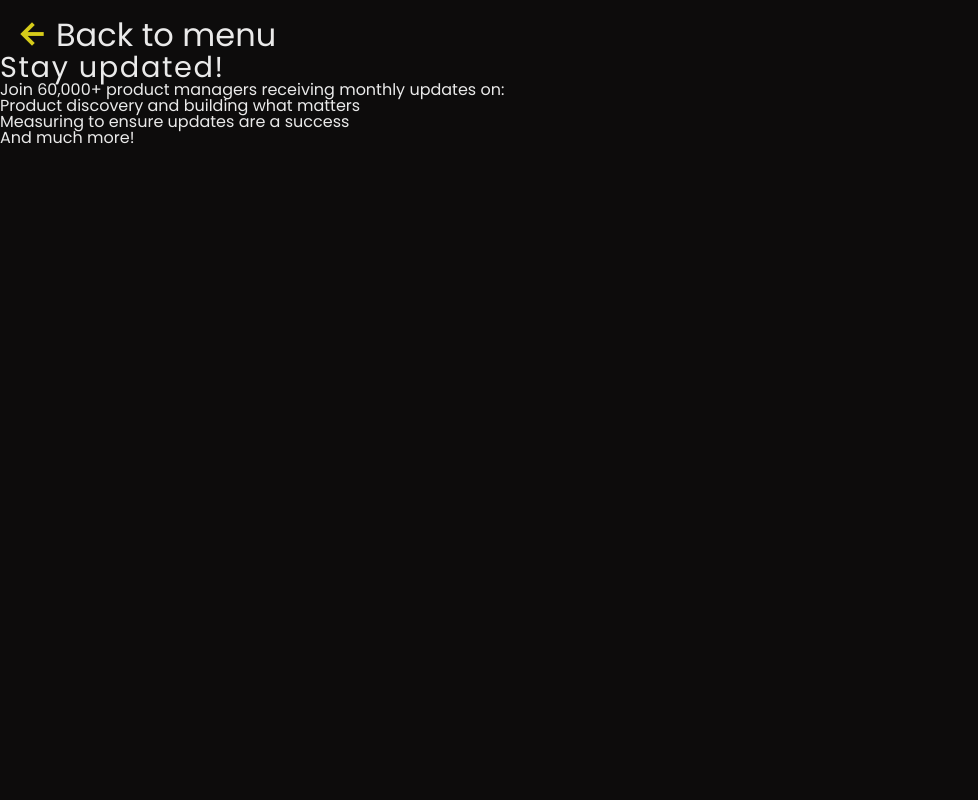
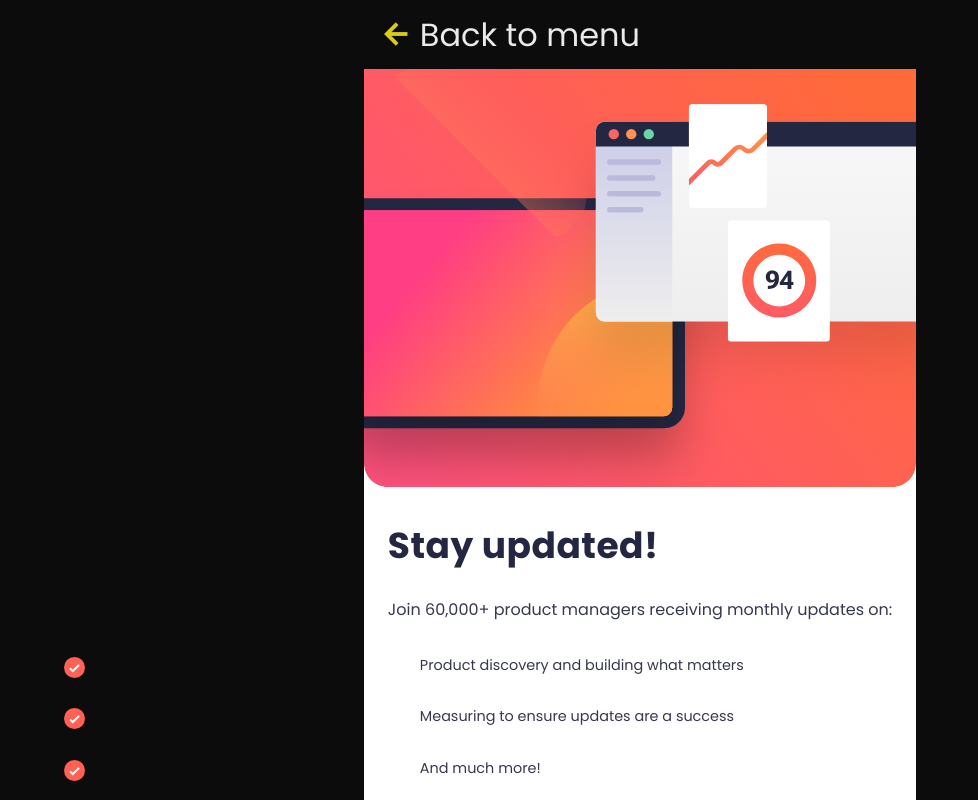
Before and after one commit to Kapson007/frontend-mentor-miniprojects, a Vue app: page /newsletter-form in a window 1280 px wide. Shown: the whole page, without its empty margins (0-978 px from the left). Built offline with nearby package versions, Linux system fonts and the light colour scheme.

Commit message:
add styles for description of newsletter

```diff
--- a/src/components/NewsLetterComponents/BenefitItemComponent.vue
+++ b/src/components/NewsLetterComponents/BenefitItemComponent.vue
@@ -8,4 +8,16 @@
     defineProps({ benefit: { type: String, required: true } })
 </script>
 
-<style scoped lang="scss"></style>
+<style scoped lang="scss">
+    @use '/src/styles/newsletterFormStyles/newsletterForm-index' as newsletter;
+    .benefitList__benefitBulletPoint {
+        color: newsletter.$charcoal-grey;
+        font-size: 0.9rem;
+        line-height: 1.2;
+        &::before {
+            content: url('/public/newsletterFormAssets/icon-list.svg');
+            position: absolute;
+            left: 5%;
+        }
+    }
+</style>
--- a/src/components/NewsLetterComponents/BenefitListComponent.vue
+++ b/src/components/NewsLetterComponents/BenefitListComponent.vue
@@ -16,4 +16,8 @@
     ]
 </script>
 
-<style scoped></style>
+<style scoped lang="scss">
+    .subscriptionBenefits {
+        padding: 0 2rem;
+    }
+</style>
--- a/src/components/NewsLetterComponents/NewsletterFormComponent.vue
+++ b/src/components/NewsLetterComponents/NewsletterFormComponent.vue
@@ -1,6 +1,8 @@
 <template>
     <section class="newsletterFormLayout">
-        <div class="newsletterFormLayout__banner"></div>
+        <img
+            class="newsletterFormLayout__banner"
+            src="public/newsletterFormAssets/illustration-sign-up-mobile.svg" />
         <div class="newsletterFormLayout__description description">
             <h1 class="description__title">Stay updated!</h1>
             <h6 class="description__advert">
@@ -15,4 +17,37 @@
     import BenefitListComponent from './BenefitListComponent.vue'
 </script>
 
-<style scoped></style>
+<style scoped lang="scss">
+    @use 'src/styles/newsletterFormStyles/_newsletterForm-index' as newsletter;
+    .newsletterFormLayout {
+        background-color: newsletter.$white;
+        height: 100%;
+
+        &__banner {
+            width: 100%;
+        }
+
+        &__description {
+            margin-top: 1rem;
+            @include flex-position(column, space-evenly, flex-start, 0.8rem);
+            height: 40%;
+            padding: 0 $padding-large;
+
+            .description {
+                position: relative;
+                &__title {
+                    @include header-style(
+                        2.25rem,
+                        newsletter.$dark-slate-grey,
+                        700,
+                        0.03rem
+                    );
+                }
+                &__advert {
+                    color: newsletter.$charcoal-grey;
+                    line-height: 1.5;
+                }
+            }
+        }
+    }
+</style>
--- a/src/style.scss
+++ b/src/style.scss
@@ -7,6 +7,7 @@ body {
     font-size: $font-size--base;
     font-family: $font-family;
     color: $text-color--dark-theme;
+    box-sizing: border-box;
 }
 #app {
     @include flex-position(column);
--- a/src/styles/model/mixins.scss
+++ b/src/styles/model/mixins.scss
@@ -27,3 +27,15 @@
         outline-width: $width;
     }
 }
+
+@mixin header-style(
+    $size: 2rem,
+    $color: $text-color,
+    $weight: 600,
+    $let-spacing: 0.09rem
+) {
+    font-size: $size;
+    color: $color;
+    font-weight: $weight;
+    letter-spacing: $let-spacing;
+}
--- a/src/styles/model/variables.scss
+++ b/src/styles/model/variables.scss
@@ -21,6 +21,7 @@ $font-weight-bold: 700;
 
 // paddings and margins
 $padding-normal: 1rem;
+$padding-large: 1.5rem;
 $margin-normal: 1rem;
 $margin-huge: 3rem;
 
--- a/src/view/NewsletterFormView.vue
+++ b/src/view/NewsletterFormView.vue
@@ -13,6 +13,6 @@
 <style scoped lang="scss">
     .newsletterFormView {
         height: 100dvh;
-        width: 100dvw;
+        @include flex-position(column, flex-start, flex-start, 1rem);
     }
 </style>
```
